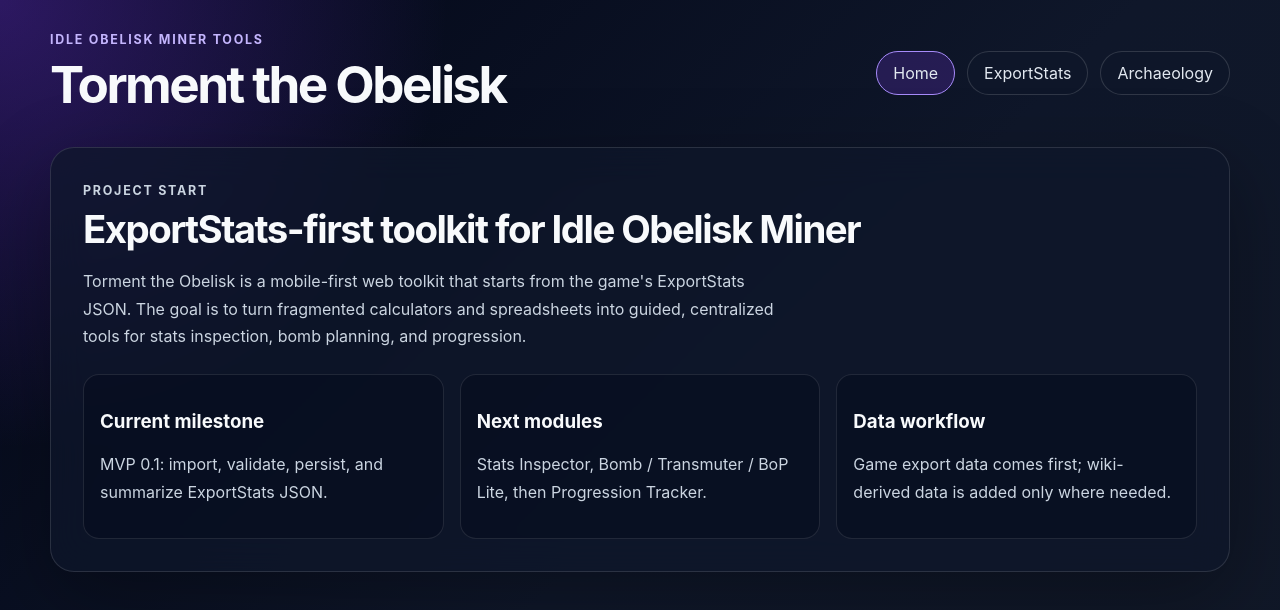
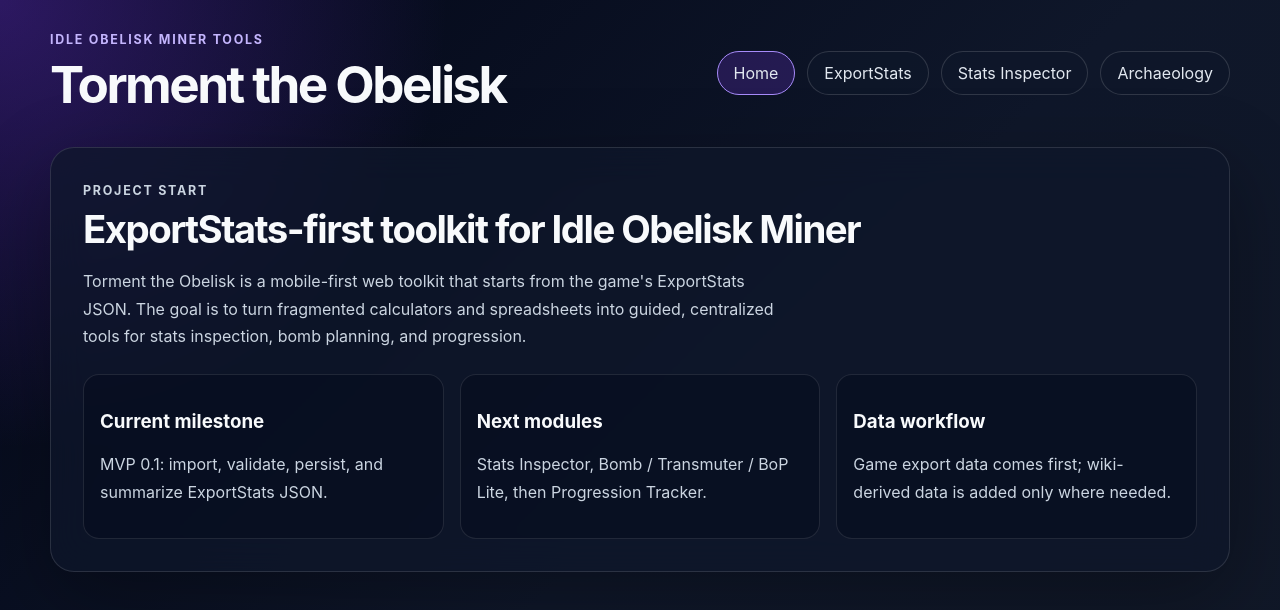
Before and after one commit to IZxMD/Torment-the-Obelisk, a React (Vite) app: page / in a window 1280 px wide. Shown: the top 610 px of the page. Built offline with nearby package versions, Linux system fonts and the light colour scheme.

Commit message:
Add Stats Inspector navigation link

```diff
--- a/src/app/layout/Navigation.tsx
+++ b/src/app/layout/Navigation.tsx
@@ -10,6 +10,7 @@ export function Navigation() {
       <nav className="site-nav" aria-label="Main navigation">
         <NavLink to="/">Home</NavLink>
         <NavLink to="/export-stats">ExportStats</NavLink>
+        <NavLink to="/stats-inspector">Stats Inspector</NavLink>
         <NavLink to="/archaeology">Archaeology</NavLink>
       </nav>
     </header>
```
